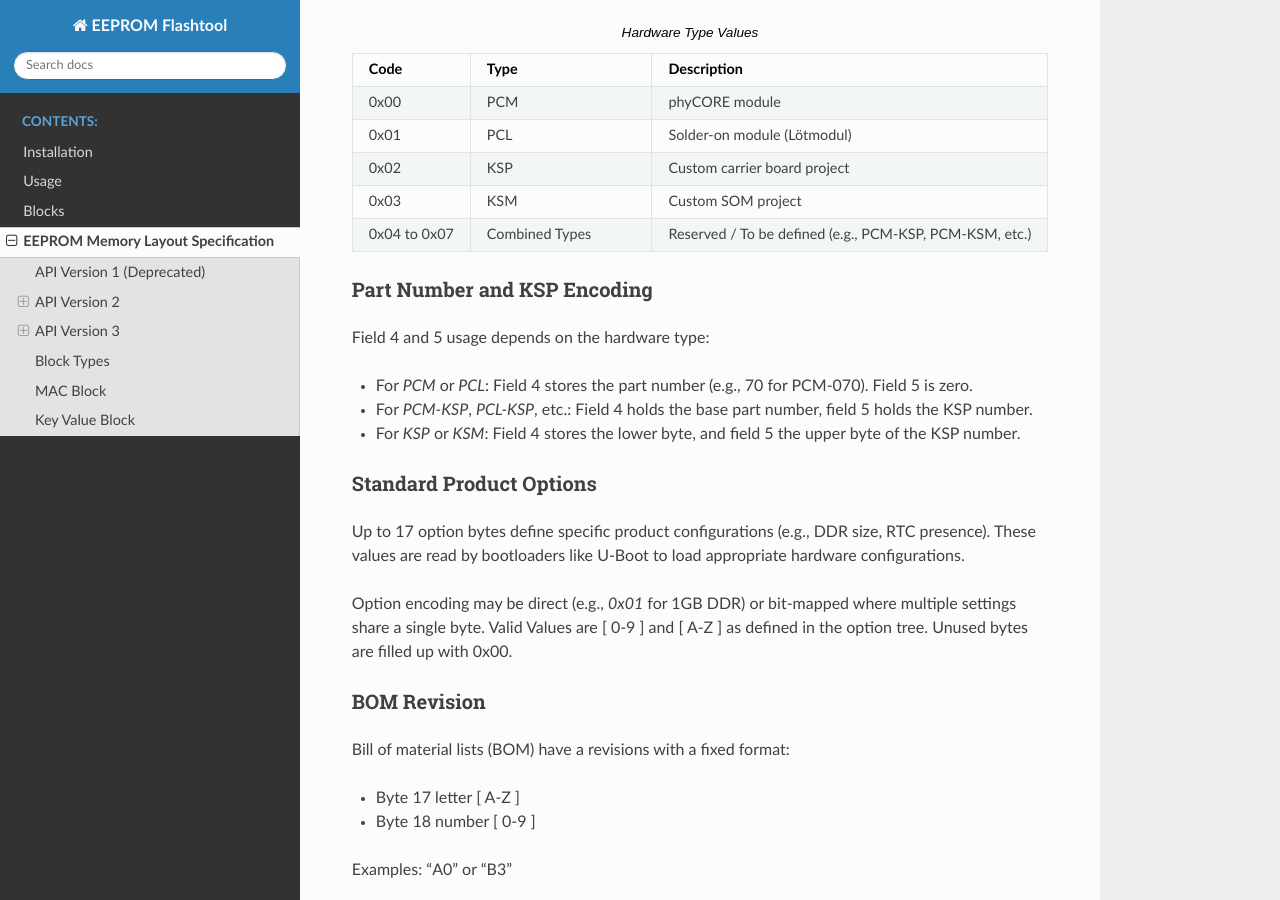
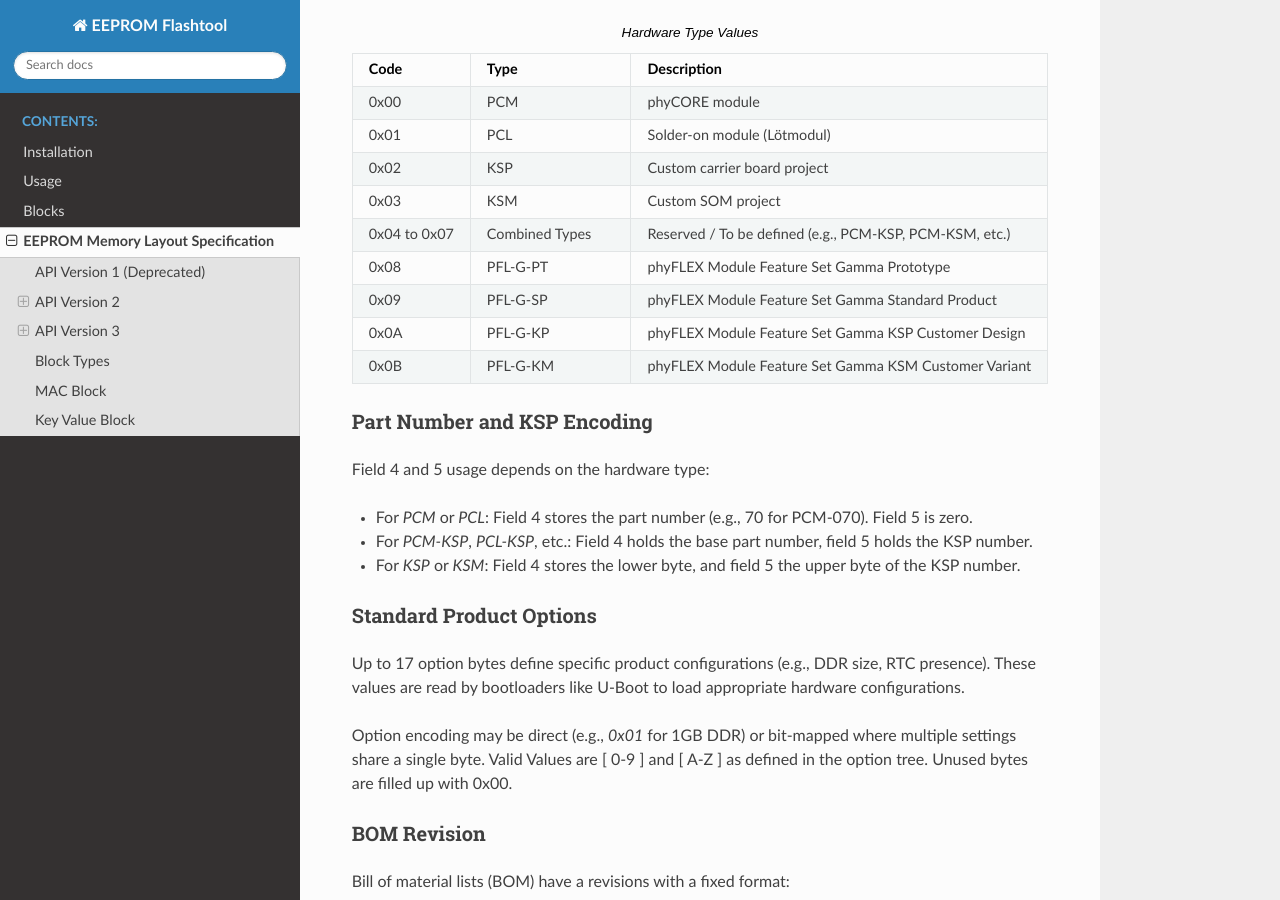
Before and after one commit to phytec/phytec-eeprom-flashtool, a Sphinx documentation site: the page built from docs/source/specification.rst, in a window 1280 px wide and 900 px high, scrolled down 1198 px. Built offline with Sphinx 7.4.7 and the Read the Docs theme 3.1.0, drawn with Linux system fonts in a browser that asks for light colours; the version number could not be read and is left out.

Commit message:
docs: spec: add phyFLEX Types
Signed-off-by: Stefan Müller-Klieser <s.mueller-klieser@phytec.de>

```diff
--- a/docs/source/specification.rst
+++ b/docs/source/specification.rst
@@ -102,6 +102,19 @@ Hardware Types
    * - 0x04 to 0x07
      - Combined Types
      - Reserved / To be defined (e.g., PCM-KSP, PCM-KSM, etc.)
+   * - 0x08
+     - PFL-G-PT
+     - phyFLEX Module Feature Set Gamma Prototype
+   * - 0x09
+     - PFL-G-SP
+     - phyFLEX Module Feature Set Gamma Standard Product
+   * - 0x0A
+     - PFL-G-KP
+     - phyFLEX Module Feature Set Gamma KSP Customer Design
+   * - 0x0B
+     - PFL-G-KM
+     - phyFLEX Module Feature Set Gamma KSM Customer Variant
+
 
 Part Number and KSP Encoding
 ============================
```
